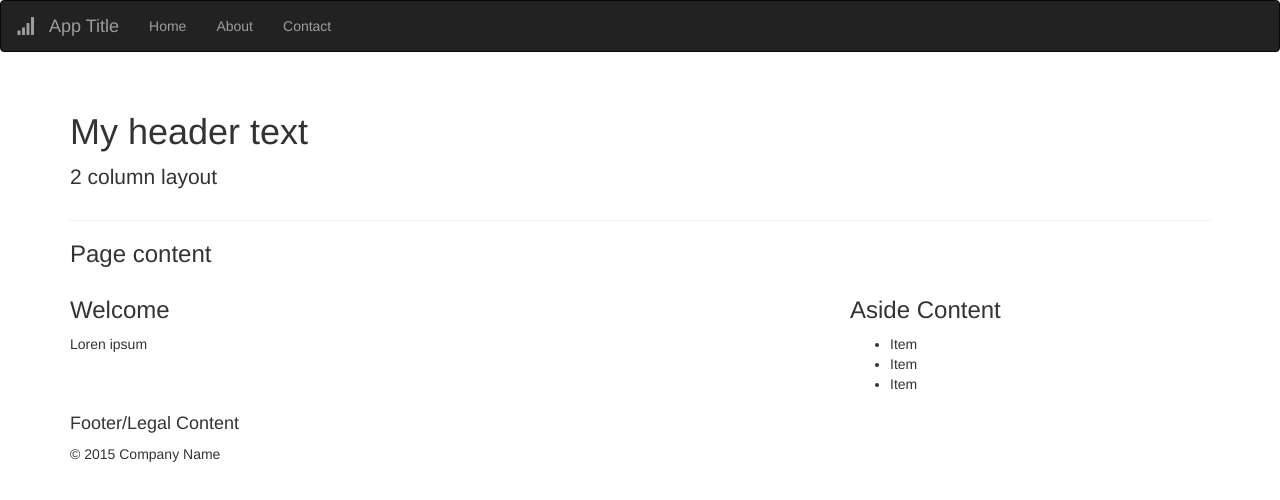
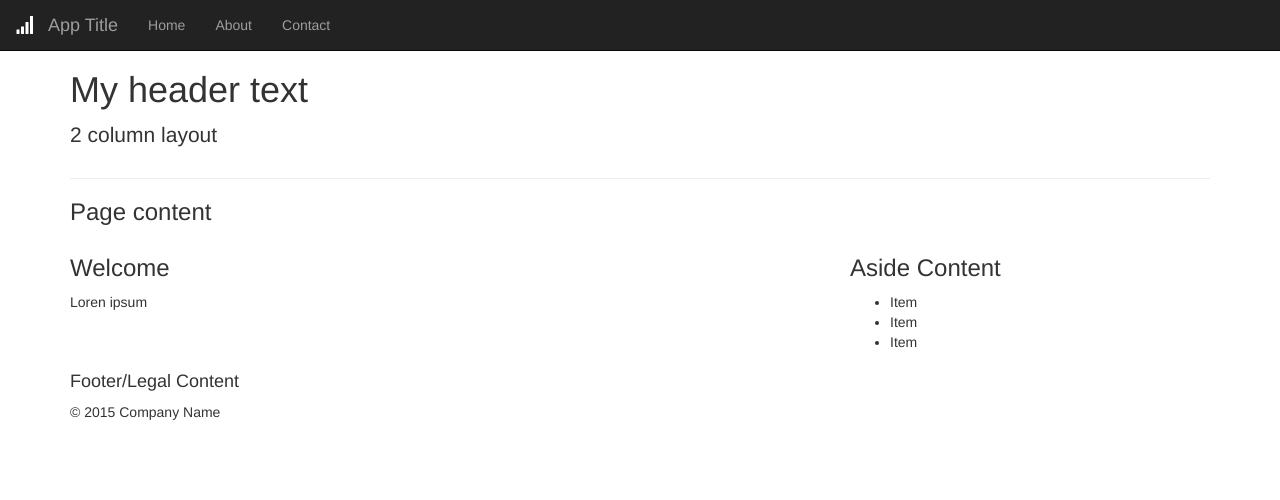
Before and after one commit to kishanshah/bootstrap-boilerplate, a plain HTML site: page index.html in a window 1280 px wide. Drawn offline with nearby package versions, Linux system fonts and the light colour scheme.

Commit message:
basic boilerplate

```diff
--- a/index.html
+++ b/index.html
@@ -8,10 +8,11 @@
 	<title>Bootstrap 2 Column Boilerplate</title>
 	<link href="https://maxcdn.bootstrapcdn.com/bootstrap/3.3.4/css/bootstrap.min.css" rel="stylesheet">
 	<link href="https://maxcdn.bootstrapcdn.com/font-awesome/4.3.0/css/font-awesome.min.css" rel="stylesheet">
+	<link href="style.css" rel="stylesheet">
 </head>
 <body>
 
-	<nav class="navbar navbar-default navbar-inverse"> <!-- remove "navbar-inverse" to remove contrasting title bar -->
+	<nav class="navbar navbar-default navbar-fixed-top navbar-inverse"> <!-- remove "navbar-inverse" to remove contrasting title bar -->
 		<div class="container-fluid">
 			<div class="navbar-header">
 				<a class="navbar-brand" href="#">
--- a/style.css
+++ b/style.css
@@ -0,0 +1,3 @@
+body {
+	padding-top: 30px;
+}
```
